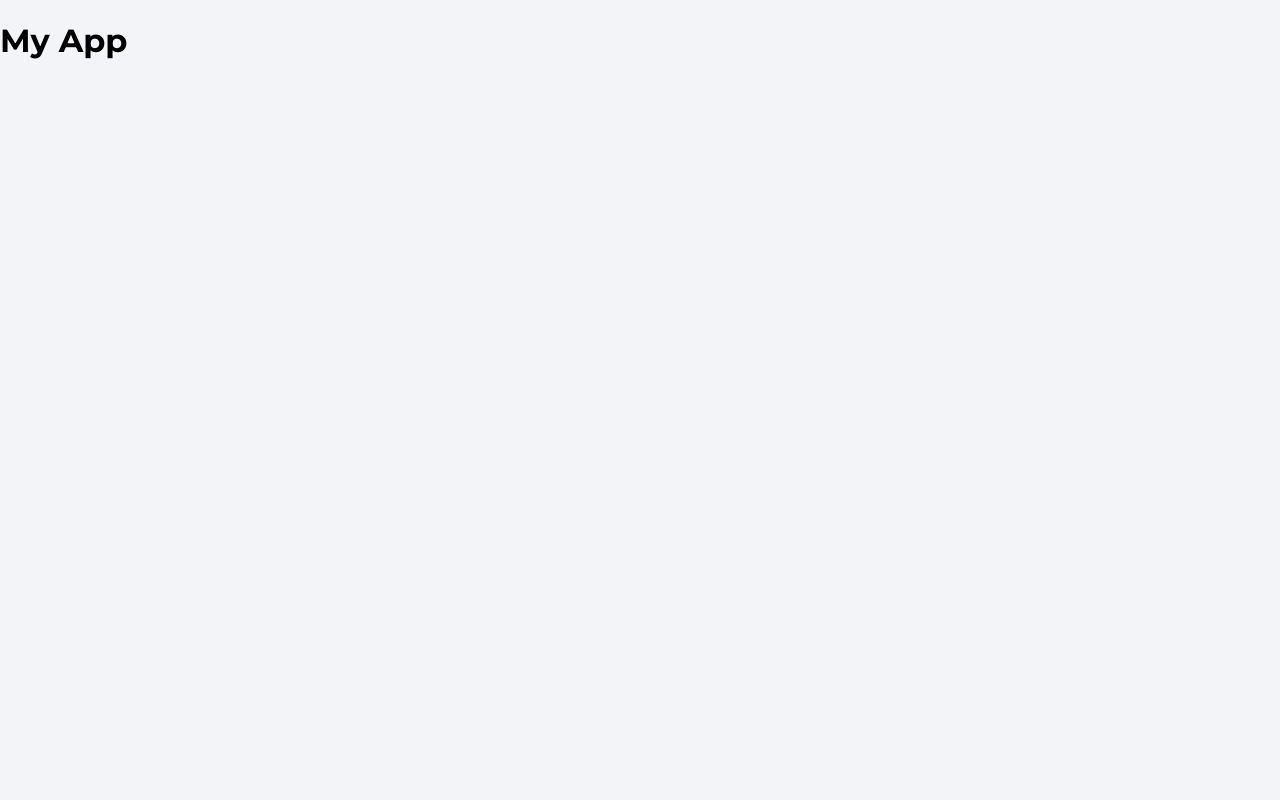
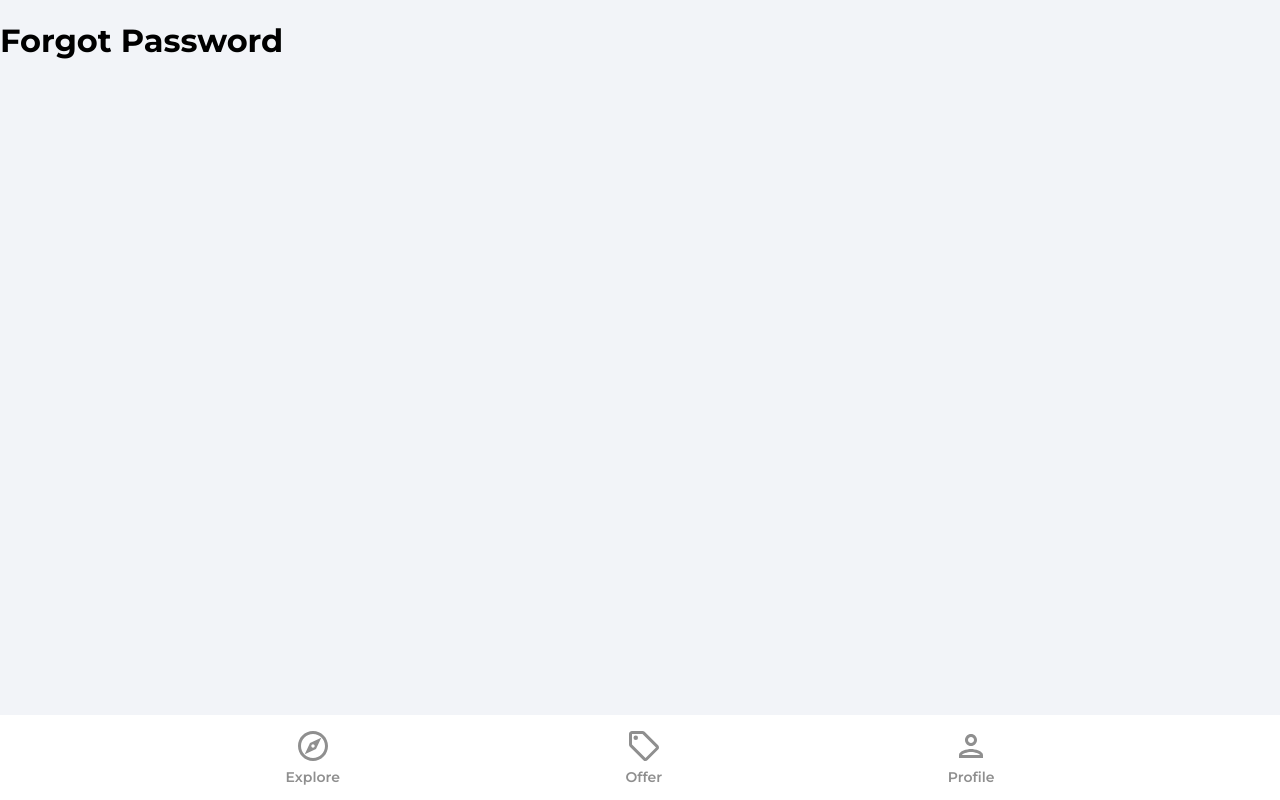
Before and after one commit to guus-frenken/house-marketplace, a React (Create React App) app: page /forgot-password in a window 1280 px wide. Built offline with nearby package versions, Linux system fonts and the light colour scheme.

Commit message:
Setup routes

```diff
--- a/package.json
+++ b/package.json
@@ -9,6 +9,7 @@
     "firebase": "^9.6.1",
     "react": "^17.0.2",
     "react-dom": "^17.0.2",
+    "react-router-dom": "^6.2.1",
     "react-scripts": "5.0.0",
     "web-vitals": "^2.1.2"
   },
--- a/public/index.html
+++ b/public/index.html
@@ -4,7 +4,7 @@
         <meta charset="utf-8" />
         <link rel="icon" href="%PUBLIC_URL%/favicon.ico" />
         <meta name="viewport" content="width=device-width,initial-scale=1" />
-        <title>React App</title>
+        <title>House Marketplace</title>
     </head>
     <body>
         <noscript>You need to enable JavaScript to run this app.</noscript>
--- a/src/App.js
+++ b/src/App.js
@@ -1,8 +1,25 @@
+import {BrowserRouter as Router, Routes, Route} from 'react-router-dom';
+import Navbar from './components/Navbar';
+import Explore from './pages/Explore';
+import Offers from './pages/Offers';
+import Profile from './pages/Profile';
+import SignIn from './pages/SignIn';
+import SignUp from './pages/SignUp';
+import ForgotPassword from './pages/ForgotPassword';
+
 function App() {
     return (
-        <>
-            <h1>My App</h1>
-        </>
+        <Router>
+            <Routes>
+                <Route path='/' element={<Explore />} />
+                <Route path='/offers' element={<Offers />} />
+                <Route path='/profile' element={<SignIn />} />
+                <Route path='/sign-in' element={<SignIn />} />
+                <Route path='/sign-up' element={<SignUp />} />
+                <Route path='/forgot-password' element={<ForgotPassword />} />
+            </Routes>
+            <Navbar />
+        </Router>
     );
 }
 
--- /dev/null
+++ b/src/components/Navbar.jsx
@@ -0,0 +1,52 @@
+import {useNavigate, useLocation} from 'react-router-dom';
+import {ReactComponent as OfferIcon} from '../assets/svg/localOfferIcon.svg';
+import {ReactComponent as ExploreIcon} from '../assets/svg/exploreIcon.svg';
+import {ReactComponent as PersonOutlineIcon} from '../assets/svg/personOutlineIcon.svg';
+
+function Navbar() {
+    const navigate = useNavigate();
+    const location = useLocation();
+
+    const pathMatchRoute = (route) => {
+        if (route === location.pathname) {
+            return true;
+        }
+    };
+
+    return (
+        <footer className='navbar'>
+            <nav className='navbarNav'>
+                <ul className='navbarListItems'>
+                    <li className='navbarListItem' onClick={() => navigate('/')}>
+                        <ExploreIcon fill={pathMatchRoute('/') ? '#2c2c2c' : '#8f8f8f'} width='36px' height='36px' />
+                        <p className={pathMatchRoute('/') ? 'navbarListItemNameActive' : 'navbarListItemName'}>
+                            Explore
+                        </p>
+                    </li>
+                    <li className='navbarListItem' onClick={() => navigate('/offers')}>
+                        <OfferIcon
+                            fill={pathMatchRoute('/offers') ? '#2c2c2c' : '#8f8f8f'}
+                            width='36px'
+                            height='36px'
+                        />
+                        <p className={pathMatchRoute('/offers') ? 'navbarListItemNameActive' : 'navbarListItemName'}>
+                            Offer
+                        </p>
+                    </li>
+                    <li className='navbarListItem' onClick={() => navigate('/profile')}>
+                        <PersonOutlineIcon
+                            fill={pathMatchRoute('/profile') ? '#2c2c2c' : '#8f8f8f'}
+                            width='36px'
+                            height='36px'
+                        />
+                        <p className={pathMatchRoute('/profile') ? 'navbarListItemNameActive' : 'navbarListItemName'}>
+                            Profile
+                        </p>
+                    </li>
+                </ul>
+            </nav>
+        </footer>
+    );
+}
+
+export default Navbar;
--- /dev/null
+++ b/src/pages/Explore.jsx
@@ -0,0 +1,9 @@
+function Explore() {
+    return (
+        <div>
+            <h1>Explore</h1>
+        </div>
+    );
+}
+
+export default Explore;
--- /dev/null
+++ b/src/pages/ForgotPassword.jsx
@@ -0,0 +1,9 @@
+function ForgotPassword() {
+    return (
+        <div>
+            <h1>Forgot Password</h1>
+        </div>
+    );
+}
+
+export default ForgotPassword;
--- /dev/null
+++ b/src/pages/Offers.jsx
@@ -0,0 +1,9 @@
+function Offers() {
+    return (
+        <div>
+            <h1>Offers</h1>
+        </div>
+    );
+}
+
+export default Offers;
--- /dev/null
+++ b/src/pages/Profile.jsx
@@ -0,0 +1,9 @@
+function Profile() {
+    return (
+        <div>
+            <h1>Profile</h1>
+        </div>
+    );
+}
+
+export default Profile;
--- /dev/null
+++ b/src/pages/SignIn.jsx
@@ -0,0 +1,9 @@
+function SignIn() {
+    return (
+        <div>
+            <h1>Sign In</h1>
+        </div>
+    );
+}
+
+export default SignIn;
--- /dev/null
+++ b/src/pages/SignUp.jsx
@@ -0,0 +1,9 @@
+function SignUp() {
+    return (
+        <div>
+            <h1>Sign Up</h1>
+        </div>
+    );
+}
+
+export default SignUp;
```
Also changed, not shown: 1 other file (tests, documents, lock files or other folders).
